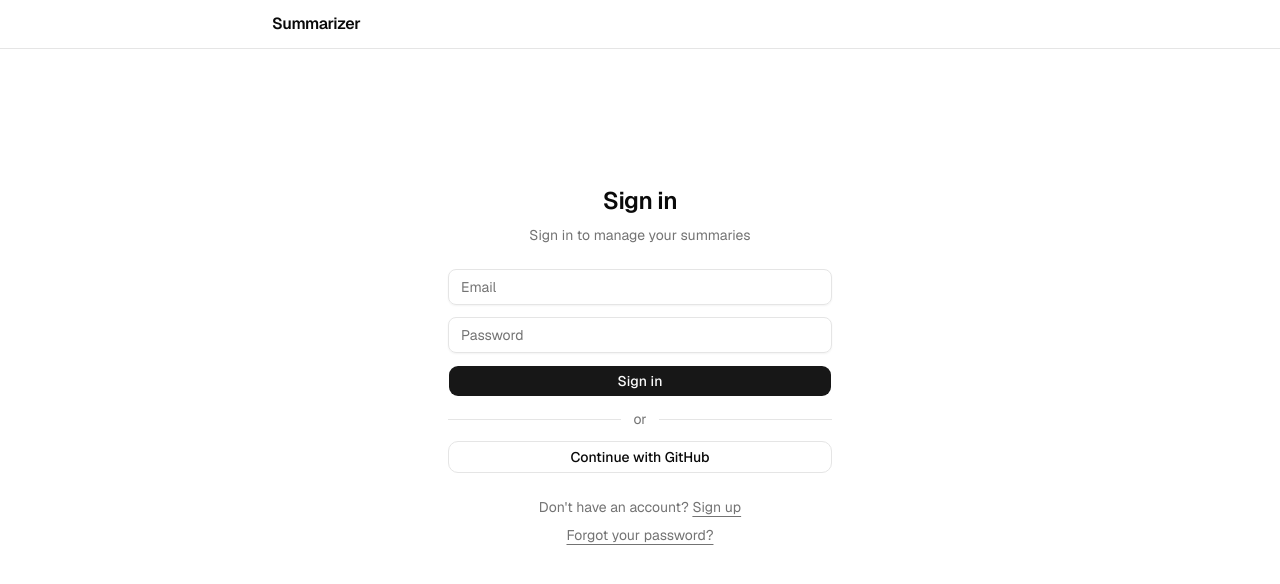
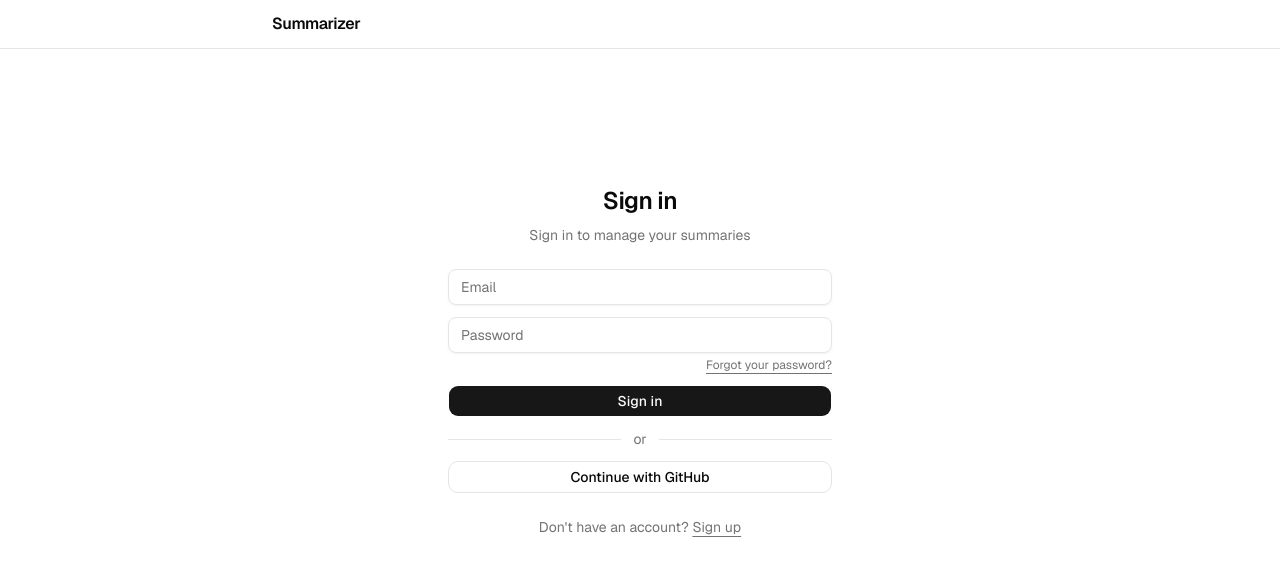
Before and after one commit to gabriellukke/summarizer-webapp, a Next.js app: page /auth/sign-in in a window 1280 px wide. Shown: the top 584 px of the page. Built offline with nearby package versions, Linux system fonts and the light colour scheme; no server answers.

Commit message:
fix: move forgot password link below password field

```diff
--- a/src/app/auth/sign-in/page.tsx
+++ b/src/app/auth/sign-in/page.tsx
@@ -8,7 +8,15 @@ import { Separator } from "@/components/ui/separator";
 
 type Mode = "sign-in" | "sign-up" | "forgot-password";
 
-function AuthForm({ mode, onConfirmation }: { mode: Mode; onConfirmation: (email: string) => void }) {
+function AuthForm({
+  mode,
+  onConfirmation,
+  onForgotPassword,
+}: {
+  mode: Mode;
+  onConfirmation: (email: string) => void;
+  onForgotPassword: () => void;
+}) {
   const [email, setEmail] = useState("");
   const [password, setPassword] = useState("");
   const [loading, setLoading] = useState(false);
@@ -57,7 +65,20 @@ function AuthForm({ mode, onConfirmation }: { mode: Mode; onConfirmation: (email
     <form onSubmit={handleSubmit} className="w-full max-w-sm space-y-3">
       <Input type="email" placeholder="Email" value={email} onChange={(e) => setEmail(e.target.value)} required />
       {mode !== "forgot-password" && (
+        <div className="space-y-1">
           <Input type="password" placeholder="Password" value={password} onChange={(e) => setPassword(e.target.value)} required />
+          {mode === "sign-in" && (
+            <div className="flex justify-end">
+              <button
+                type="button"
+                className="text-xs text-muted-foreground underline underline-offset-4 hover:text-foreground transition-colors"
+                onClick={onForgotPassword}
+              >
+                Forgot your password?
+              </button>
+            </div>
+          )}
+        </div>
       )}
       {error && <p className="text-sm text-destructive">{error}</p>}
       <Button type="submit" className="w-full" disabled={loading}>
@@ -93,9 +114,7 @@ export default function SignInPage() {
     const isReset = mode === "forgot-password";
     return (
       <div className="flex flex-col items-center justify-center gap-4 py-24 text-center">
-        <h1 className="text-2xl font-semibold tracking-tight">
-          {isReset ? "Check your email" : "Check your email"}
-        </h1>
+        <h1 className="text-2xl font-semibold tracking-tight">Check your email</h1>
         <p className="text-sm text-muted-foreground max-w-sm">
           {isReset
             ? <>We sent a password reset link to <strong>{confirmedEmail}</strong>.</>
@@ -126,21 +145,21 @@ export default function SignInPage() {
         </p>
       </div>
 
-      <AuthForm key={mode} mode={mode} onConfirmation={setConfirmedEmail} />
+      <AuthForm
+        key={mode}
+        mode={mode}
+        onConfirmation={setConfirmedEmail}
+        onForgotPassword={() => setMode("forgot-password")}
+      />
 
       <div className="flex flex-col items-center gap-2 text-sm text-muted-foreground">
         {mode === "sign-in" && (
-          <>
           <p>
             Don&apos;t have an account?{" "}
             <button className="underline underline-offset-4 hover:text-foreground transition-colors" onClick={() => setMode("sign-up")}>
               Sign up
             </button>
           </p>
-            <button className="underline underline-offset-4 hover:text-foreground transition-colors" onClick={() => setMode("forgot-password")}>
-              Forgot your password?
-            </button>
-          </>
         )}
         {mode !== "sign-in" && (
           <p>
--- a/src/components/SignOutButton.tsx
+++ b/src/components/SignOutButton.tsx
@@ -1,15 +1,12 @@
 "use client";
 
-import { useState } from "react";
 import { createClient } from "@/lib/supabase/browser";
 import { useRouter } from "next/navigation";
 
 export default function SignOutButton() {
   const router = useRouter();
-  const [loading, setLoading] = useState(false);
 
   async function handleSignOut() {
-    setLoading(true);
     const supabase = createClient();
     await supabase.auth.signOut();
     router.push("/auth/sign-in");
@@ -19,10 +16,9 @@ export default function SignOutButton() {
   return (
     <button
       onClick={handleSignOut}
-      disabled={loading}
-      className="text-sm text-muted-foreground hover:text-foreground transition-colors disabled:opacity-50 disabled:cursor-not-allowed"
+      className="text-sm text-muted-foreground hover:text-foreground transition-colors"
     >
-      {loading ? "Signing out…" : "Sign out"}
+      Sign out
     </button>
   );
 }
```
Lines whose indentation alone changed are shown as unchanged.
